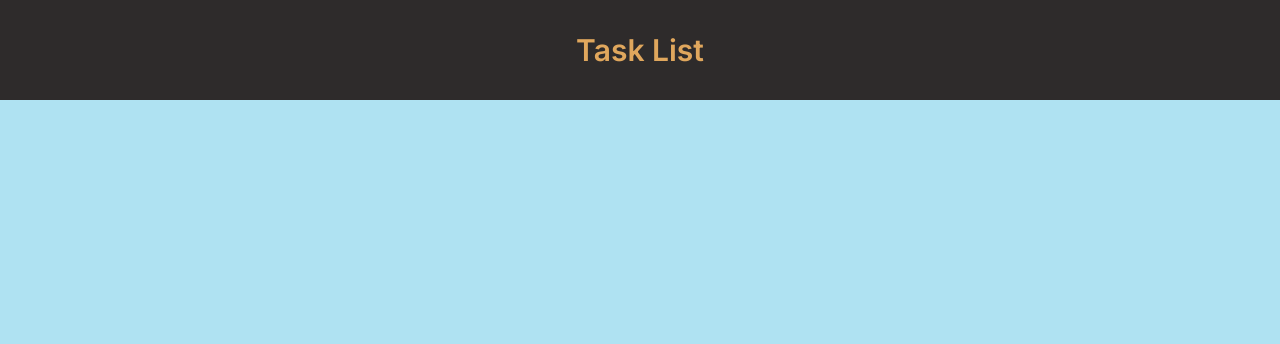
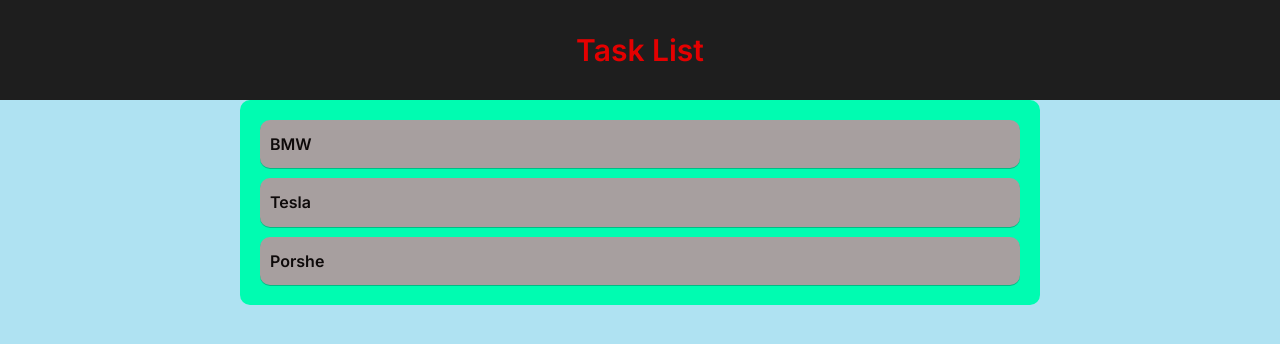
Before and after one commit to Azamatik98/Codebase-Todo, a React (Create React App) app: page / in a window 1280 px wide. Shown: the top 344 px of the page. Built offline with nearby package versions, Linux system fonts and the light colour scheme.

Commit message:
add Main page and add TaskList

```diff
--- a/src/App.tsx
+++ b/src/App.tsx
@@ -1,11 +1,13 @@
 import React from "react";
 
 import Header from "./components/Header";
+import Main from "./pages/Main/Main";
 
 const App = () => {
   return (
     <div className="container">
       <Header />
+      <Main />
     </div>
   );
 };
--- a/src/components/Header/Header.scss
+++ b/src/components/Header/Header.scss
@@ -1,5 +1,5 @@
 .header {
-  background-color: #2e2b2b;
+  background-color: #1e1e1e;
   height: 100px;
   width: 100%;
   display: flex;
@@ -8,6 +8,6 @@
   &_title {
     font-size: 30px;
     font-weight: 600;
-    color: #e0a75d;
+    color: #e40000;
   }
 }
--- /dev/null
+++ b/src/components/TaskList/TaskList.scss
@@ -0,0 +1,40 @@
+@import "../../scss/variables";
+
+.wrapper {
+  width: 100%;
+  display: flex;
+  flex-direction: column;
+  gap: 10px;
+}
+
+.task {
+  display: flex;
+  justify-content: space-between;
+  background-color: $bg-primary;
+  border-radius: 10px;
+  box-shadow: 0 1px 0 0 rgba(0, 0, 0, 0.25);
+  cursor: pointer;
+  &:hover {
+    background-color: #fce3fa83;
+    .task_delete {
+      display: flex;
+      &:hover {
+        background-color: #f5442d;
+      }
+    }
+  }
+  &_title {
+    padding: 15px 10px;
+    font-weight: 600;
+    flex: 1;
+  }
+  &_delete {
+    display: none;
+    border-left: 1px solid #fff;
+    border-radius: 0 10px 10px 0;
+    width: 44px;
+    align-items: center;
+    justify-content: center;
+    cursor: pointer;
+  }
+}
--- /dev/null
+++ b/src/components/TaskList/TaskListItem.tsx
@@ -0,0 +1,31 @@
+import React from "react";
+import "./TaskList.scss";
+
+interface TaskListItemProps {
+  title: string;
+}
+
+const TaskListItem: React.FC<TaskListItemProps> = ({ title }) => {
+  return (
+    <div className="task">
+      <div className="task_title">{title}</div>
+      <button className="task_delete">
+        <svg xmlns="http://www.w3.org/2000/svg" width="16" height="16">
+          <rect width="100%" height="100%" fill="none" />
+          <g className="currentLayer">
+            <path
+              fill="none"
+              stroke="#000"
+              strokeLinejoin="round"
+              strokeWidth="2"
+              d="M1.164 4.506 4.55 1.083 8.144 4.72l3.595-3.637 3.384 3.423-3.595 3.638 3.595 3.637-3.384 3.424-3.595-3.637-3.595 3.637-3.385-3.424L4.76 8.144 1.164 4.506z"
+              color="#000"
+            />
+          </g>
+        </svg>
+      </button>
+    </div>
+  );
+};
+
+export default TaskListItem;
--- /dev/null
+++ b/src/components/TaskList/index.tsx
@@ -0,0 +1,18 @@
+import React from "react";
+import "./TaskList.scss";
+import TaskListItem from "./TaskListItem";
+
+interface TaskListProps {}
+
+const tasks = ["BMW", "Tesla", "Porshe"];
+const TaskList: React.FC<TaskListProps> = () => {
+  return (
+    <div className="wrapper">
+      {tasks.map((title, i) => (
+        <TaskListItem key={i + title} title={title} />
+      ))}
+    </div>
+  );
+};
+
+export default TaskList;
--- /dev/null
+++ b/src/pages/Main/Main.scss
@@ -0,0 +1,12 @@
+@import "../../scss/variables";
+
+.main {
+  margin: 0 auto;
+  max-width: 800px;
+  padding: 20px;
+  display: flex;
+  justify-content: center;
+  align-items: center;
+  background-color: $bg-secondary;
+  border-radius: 10px;
+}
--- /dev/null
+++ b/src/pages/Main/Main.tsx
@@ -0,0 +1,15 @@
+import React from "react";
+import "./Main.scss";
+import TaskList from "../../components/TaskList";
+
+interface MainProps {}
+
+const Main: React.FC<MainProps> = () => {
+  return (
+    <div className="main">
+      <TaskList />
+    </div>
+  );
+};
+
+export default Main;
--- a/src/scss/_variables.scss
+++ b/src/scss/_variables.scss
@@ -1,4 +1,4 @@
 $text-primary: #0e0a0a;
 $bg-primary: #a79f9f;
-$bg-secondary: #bce4d8;
+$bg-secondary: #00fcb1;
 $bg-overlay: #130e0ea8;
```
Also changed, not shown: 1 other file (tests, documents, lock files or other folders).
